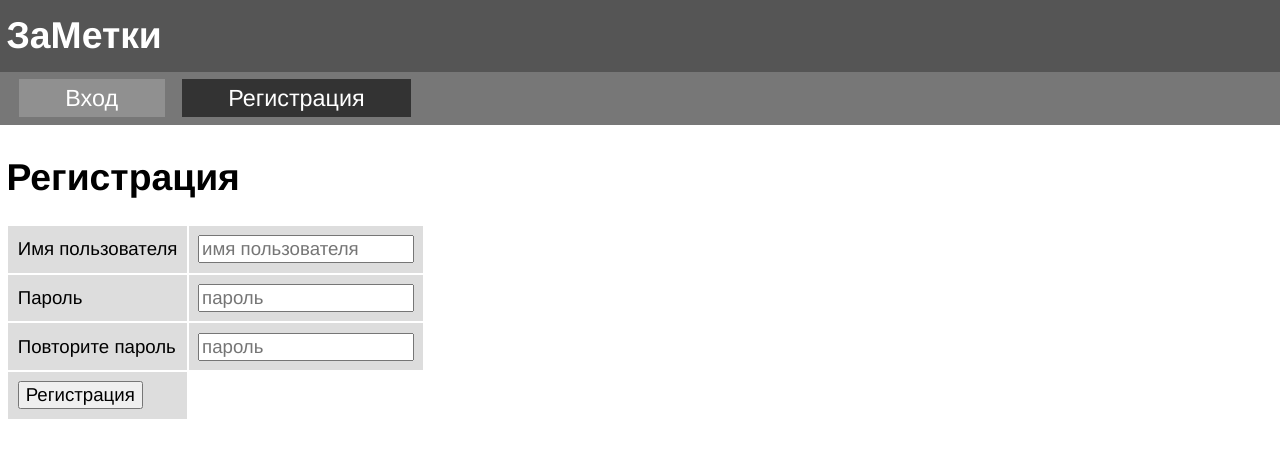
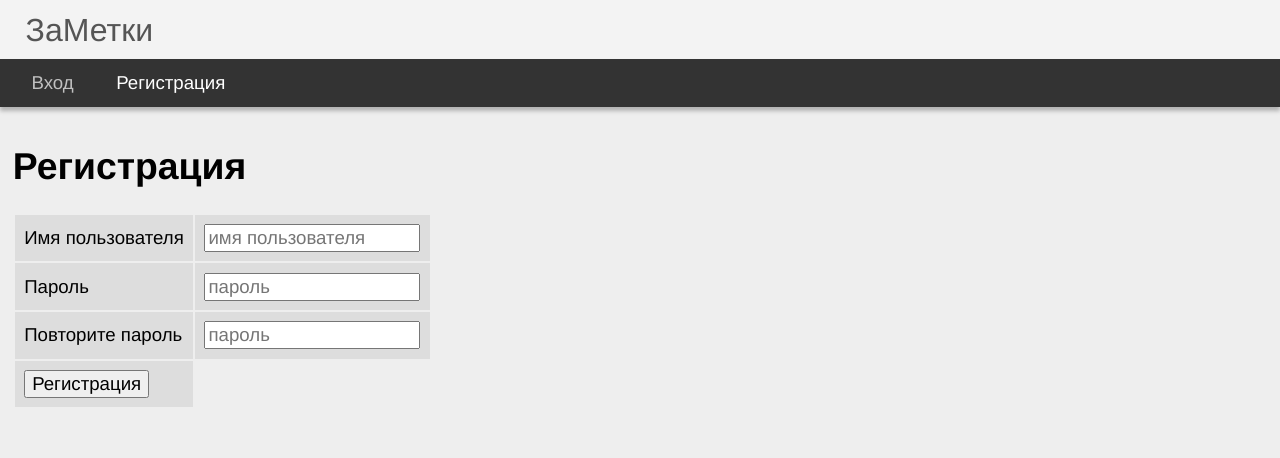
Before and after one commit to xeliz/tagged, a Flask app: page /signup in a window 1280 px wide. Shown: the top 458 px of the page. Run offline with Flask 2, Linux system fonts and the light colour scheme.

Commit message:
Slightly improved the appearance

```diff
--- a/static/styles/styles.css
+++ b/static/styles/styles.css
@@ -5,48 +5,41 @@ body, textarea, input, button {
 
 body {
     margin: 0;
+    background: rgba(238, 238, 238, 1);
 }
 
 #header {
-    width: 99%;
-    padding: 0.5%;
-    float: left;
-    line-height: 0.5em;
-    background: #555;
+    padding: 2%;
+    line-height: 0.25em;
+    background: rgba(243, 243, 243, 1);
+    color: rgba(85, 85, 85, 1);
+    font-size: 24pt;
+}
+
+#menu {
+    padding: 1%;
+    background: rgba(51, 51, 51, 1);
+    box-shadow: 0 4px 4px rgba(0, 0, 0, 0.25);
+}
+
+.menulink {
+    text-decoration: none;
+    margin: 0 1em 0;
+    color: silver;
+}
+
+.menulink:hover {
+    color: white;
+    text-decoration: underline;
+    font-weight: normal;
+}
+
+.curmenulink, .curmenulink:hover {
     color: white;
 }
 
-#menu {
-    float: left;
-    width: 98%;
+#contents {
     padding: 1%;
-    background: #777;
-}
-
-.menulink {
-    margin: 0.25em;
-    padding: 0.25em;
-    padding-left: 2em;
-    padding-right: 2em;
-    font-size: 1.25em;
-    color: white;
-    text-decoration: none;
-    background: #909090;
-}
-
-.menulink:hover {
-    background: #9C9C9C;
-    color: white;
-}
-
-.curmenulink, .curmenulink:hover {
-    background: #333;
-}
-
-#contents {
-    float: left;
-    width: 99%;
-    padding: 0.5%;
 }
 
 a {
--- a/templates/basepage.html
+++ b/templates/basepage.html
@@ -8,7 +8,7 @@
     </head>
     <body>
         <div id="header">
-            <h1>ЗаМетки</h1>
+            ЗаМетки
         </div>
         <div id="menu">
             <a {{('class="menulink curmenulink"' if title == "Главная" else 'class="menulink"')|safe}} href="/">Главная</a>
--- a/templates/unauthorizedbasepage.html
+++ b/templates/unauthorizedbasepage.html
@@ -8,7 +8,7 @@
     </head>
     <body>
         <div id="header">
-            <h1>ЗаМетки</h1>
+            ЗаМетки
         </div>
         <div id="menu">
             {% if title == "Вход" %}
```
Also changed, not shown: static/styles/styles_old.css (deleted, +0 -98 lines).
